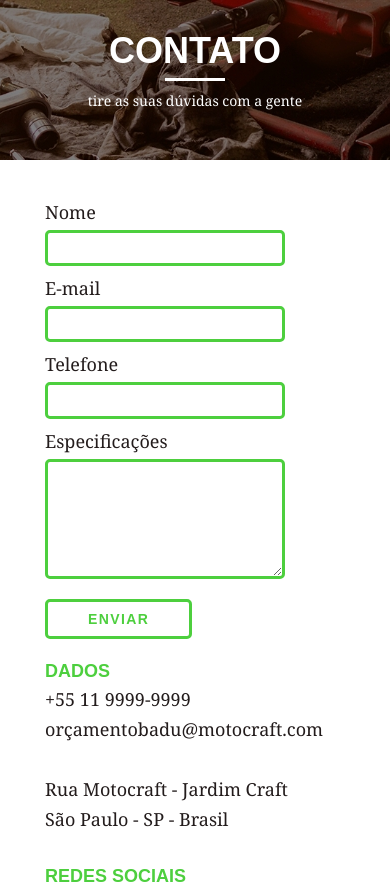
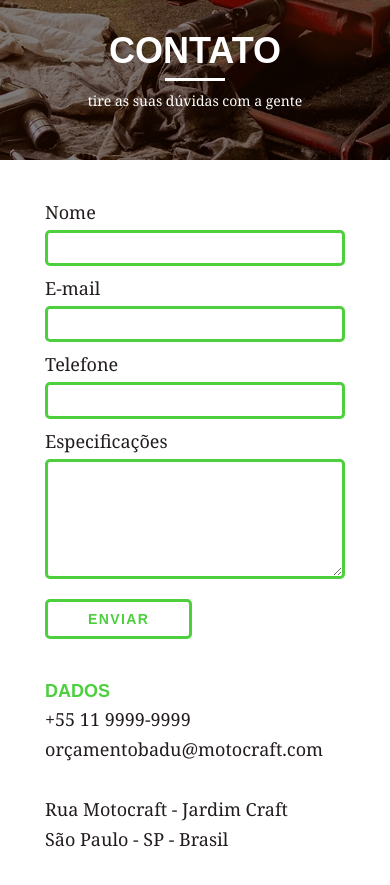
Before and after one commit to badu09/Motocraft, a PHP site: page /contato.html in a window 390 px wide. Shown: the part 229-1114 px from the top of the page. Run offline with PHP 8.4, Linux system fonts and the light colour scheme.

Commit message:
resposivo finalizado no site todo.

```diff
--- a/web/css/contato.css
+++ b/web/css/contato.css
@@ -15,9 +15,7 @@
   background-size: cover;
 }
 
-
 /* Contato */
-
 .contato {
   padding: 40px 0;
 }
@@ -25,6 +23,7 @@
 .contato_form {
   padding-right: 60px;
 }
+
 .contato_form label {
   display: block;
   color: #231C1C;
--- a/web/css/resposivo.css
+++ b/web/css/resposivo.css
@@ -129,7 +129,7 @@
 
 	/* Qualidade */
 	.qualidade {
-		padding: 0px;
+		padding-top: 60px;
   	}
 
 	/* Portfólio */
@@ -192,4 +192,14 @@
 		padding-right: 0;
 	  }
 
+	  /* Portfólio */
+	.quote_cliente cite {
+		padding-right: 90px;
+	}
+
+	/* Contato */
+	.contato_form {
+		padding-right: 0px;
+		margin-bottom: 40px;
+	}
 }
```
Also changed, not shown: web/css/style.css (+1 -9 lines).
